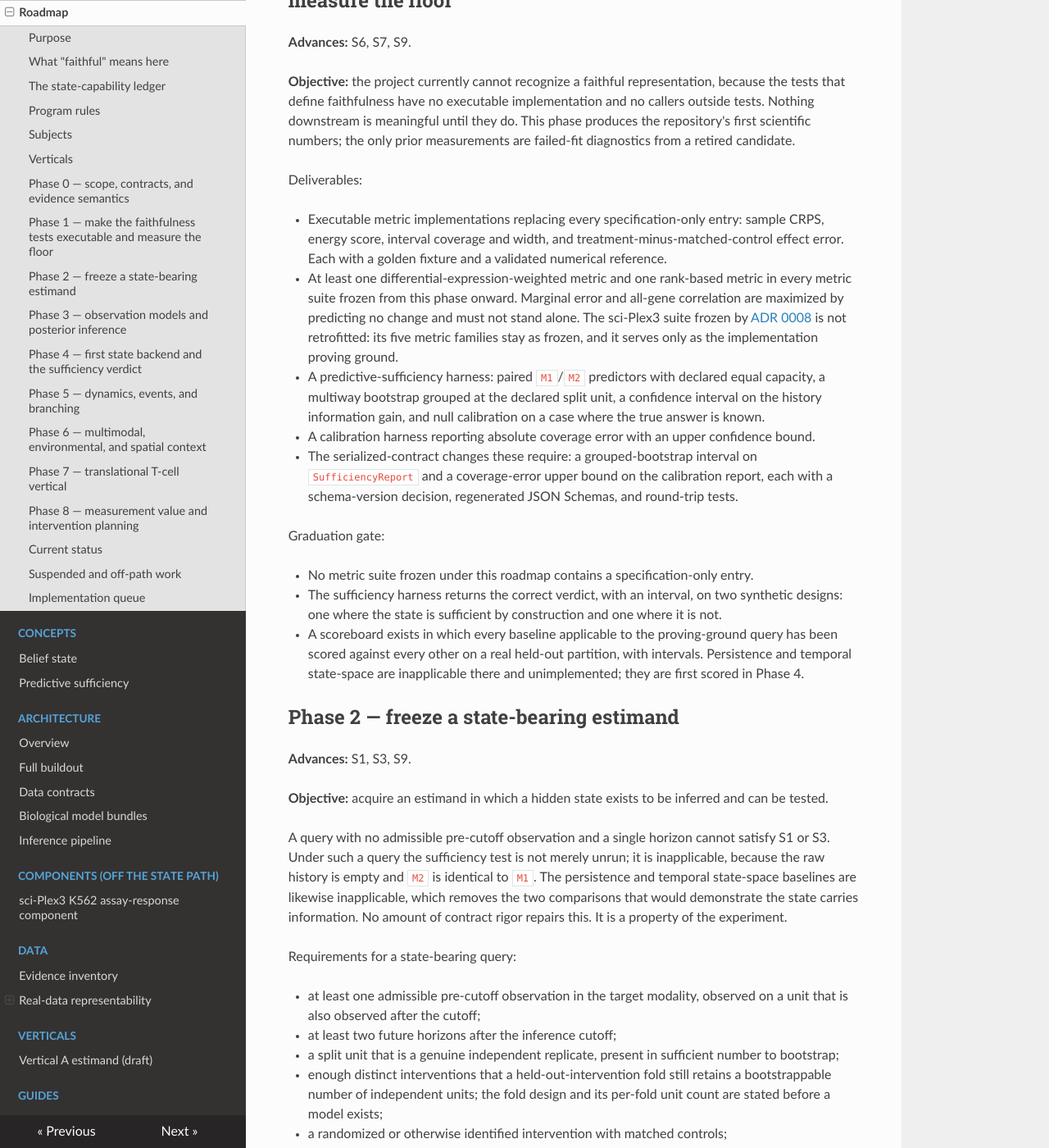
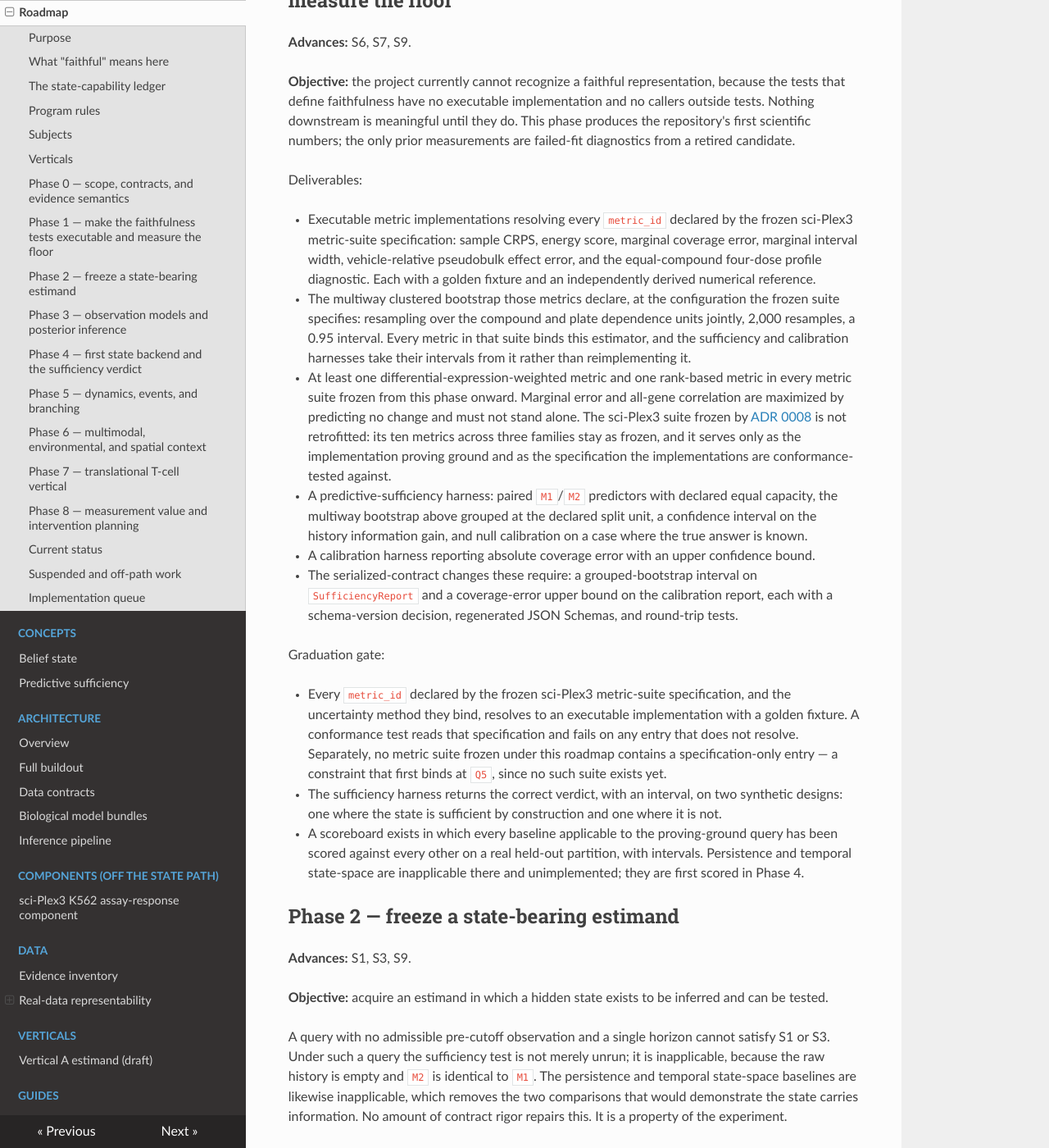
Before and after one commit to logannye/cellstate, an MkDocs documentation site: the page built from docs/roadmap.md, in a window 1280 px wide and 1400 px high, scrolled down 3443 px. Shown: the whole window at 82% size. Built offline with MkDocs 1.6.1, drawn with Linux system fonts in a browser that asks for light colours; nearby versions of some CDN libraries; some of the changed text lies outside the part shown.

Commit message:
Repair the Phase 1 completion condition (ADR 0014)
Q1 and the first bullet of the Phase 1 graduation gate quantified over
metric suites frozen under the current roadmap. That set is empty: the
only benchmark in the repository was frozen 2026-08-09 by ADR 0008, three
days before the roadmap that cites it, and ADR 0013 explicitly exempts it
from retrofit. The first suite frozen under this roadmap arrives at Q5.
Both conditions were therefore satisfied by construction, with no metric
implementation written, and could not become false through omission.

Bind the condition to the frozen sci-Plex3 metric-suite specification
instead, enforced by a conformance test that resolves every declared
metric_id and verifies the specification's own hash. Move the multiway
clustered bootstrap the suite declares into Q1, so both faithfulness
harnesses take their intervals from one estimator rather than leaving it
unscheduled between Q1 and Q2. Leave the frozen artifact's bindings
unchanged and defer re-versioning it to Q3, the first item that would run
the implementations against the frozen partitions.

Correct the count of the frozen suite: three family values across ten
metrics, not "five metric families," in the roadmap and by marked
amendment in ADR 0013.

Authorization only; no src/ implementation, per program rule 2.

Co-Authored-By: Claude Opus 5 (1M context) <noreply@anthropic.com>

```diff
--- a/docs/roadmap.md
+++ b/docs/roadmap.md
@@ -68,7 +68,8 @@ These apply to every phase.
    by `tests/test_roadmap_queue_contract.py`.
 4. **Order changes require an ADR.** Any change to phase order, to the ledger, or to a graduation
    gate is a decision record, contemporaneous with the change. Rule 4 is satisfied for this
-   reordering by [ADR 0013](adr/0013-state-first-roadmap-reordering.md).
+   reordering by [ADR 0013](adr/0013-state-first-roadmap-reordering.md), and for the Phase 1
+   completion condition by [ADR 0014](adr/0014-phase-1-completion-condition.md).
 5. **Every model declares its scope.** Query family, system boundary, assays, interventions,
    environments, horizons, and out-of-support and abstention behavior, in a registered model card
    alongside its data card.
@@ -144,16 +145,22 @@ numbers; the only prior measurements are failed-fit diagnostics from a retired c
 
 Deliverables:
 
-- Executable metric implementations replacing every specification-only entry: sample CRPS, energy
-  score, interval coverage and width, and treatment-minus-matched-control effect error. Each with a
-  golden fixture and a validated numerical reference.
+- Executable metric implementations resolving every `metric_id` declared by the frozen sci-Plex3
+  metric-suite specification: sample CRPS, energy score, marginal coverage error, marginal interval
+  width, vehicle-relative pseudobulk effect error, and the equal-compound four-dose profile
+  diagnostic. Each with a golden fixture and an independently derived numerical reference.
+- The multiway clustered bootstrap those metrics declare, at the configuration the frozen suite
+  specifies: resampling over the compound and plate dependence units jointly, 2,000 resamples, a
+  0.95 interval. Every metric in that suite binds this estimator, and the sufficiency and calibration
+  harnesses take their intervals from it rather than reimplementing it.
 - At least one differential-expression-weighted metric and one rank-based metric in every metric
   suite frozen from this phase onward. Marginal error and all-gene correlation are maximized by
   predicting no change and must not stand alone. The sci-Plex3 suite frozen by
-  [ADR 0008](adr/0008-sciplex3-k562-component-benchmark.md) is not retrofitted: its five metric
-  families stay as frozen, and it serves only as the implementation proving ground.
-- A predictive-sufficiency harness: paired `M1`/`M2` predictors with declared equal capacity, a
-  multiway bootstrap grouped at the declared split unit, a confidence interval on the history
+  [ADR 0008](adr/0008-sciplex3-k562-component-benchmark.md) is not retrofitted: its ten metrics
+  across three families stay as frozen, and it serves only as the implementation proving ground and
+  as the specification the implementations are conformance-tested against.
+- A predictive-sufficiency harness: paired `M1`/`M2` predictors with declared equal capacity, the
+  multiway bootstrap above grouped at the declared split unit, a confidence interval on the history
   information gain, and null calibration on a case where the true answer is known.
 - A calibration harness reporting absolute coverage error with an upper confidence bound.
 - The serialized-contract changes these require: a grouped-bootstrap interval on `SufficiencyReport`
@@ -162,7 +169,11 @@ Deliverables:
 
 Graduation gate:
 
-- No metric suite frozen under this roadmap contains a specification-only entry.
+- Every `metric_id` declared by the frozen sci-Plex3 metric-suite specification, and the uncertainty
+  method they bind, resolves to an executable implementation with a golden fixture. A conformance
+  test reads that specification and fails on any entry that does not resolve. Separately, no metric
+  suite frozen under this roadmap contains a specification-only entry — a constraint that first binds
+  at `Q5`, since no such suite exists yet.
 - The sufficiency harness returns the correct verdict, with an interval, on two synthetic designs:
   one where the state is sufficient by construction and one where it is not.
 - A scoreboard exists in which every baseline applicable to the proving-ground query has been scored
@@ -451,16 +462,26 @@ Each item names the ledger capabilities it advances. Items are worked in order.
 content-addressed manifests and must not be reused. The queue extends through Phase 4; Phases 5–8 are
 not yet decomposed into items and must not be started from prose.
 
-1. **`Q1` — implement the metric suite.** [S6, S9] Sample CRPS, energy score, interval coverage and
-   width, and matched-control effect error, each with a golden fixture and a numerical reference. Add
-   a differential-expression-weighted metric and a rank-based metric for suites frozen from here on.
-   *Files:* new `src/cellstate/evaluation/metrics.py`; port kinds at
-   `src/cellstate/backends/contracts.py`; suite gate at `src/cellstate/data/benchmarks.py`.
-   *Done when:* no suite frozen under this roadmap resolves any entry to
-   `PortImplementationKind.SPECIFICATION_ONLY`, and `make check` is green.
+1. **`Q1` — implement the metric suite and its interval estimator.** [S6, S9] Sample CRPS, energy
+   score, marginal coverage error, marginal interval width, vehicle-relative pseudobulk effect error,
+   and the equal-compound four-dose profile diagnostic — the six distinct computations behind the ten
+   `metric_id` entries the frozen sci-Plex3 suite declares — plus the multiway clustered bootstrap
+   every one of them binds. Each with a golden fixture and an independently derived numerical
+   reference; the bootstrap's reference is a design whose interval is known analytically, never a
+   recorded output of the implementation under test. Add a differential-expression-weighted metric and
+   a rank-based metric for suites frozen from here on.
+   *Files:* new `src/cellstate/evaluation/metrics.py` and
+   `src/cellstate/evaluation/bootstrap.py`; port kinds at `src/cellstate/backends/contracts.py`;
+   suite gate at `src/cellstate/data/benchmarks.py`.
+   *Done when:* a conformance test reads
+   `benchmarks/vertical-a/sciplex3-k562-24h-v1/support/metric-suite-spec.json` and resolves every
+   `metric_id` it declares, and the uncertainty method they bind, to an executable implementation —
+   failing on any entry that does not resolve — and `make check` is green. The frozen benchmark
+   artifact's own bindings stay `specification_only`; re-versioning it is `Q3`'s decision, per
+   [ADR 0014](adr/0014-phase-1-completion-condition.md).
 2. **`Q2` — implement the sufficiency and calibration harnesses.** [S7, S6] Paired `M1`/`M2`
-   predictors with declared equal capacity, multiway bootstrap grouped at the split unit, a confidence
-   interval on the history information gain, and null calibration. This requires adding a
+   predictors with declared equal capacity, `Q1`'s multiway bootstrap grouped at the split unit, a
+   confidence interval on the history information gain, and null calibration. This requires adding a
    grouped-bootstrap interval to `SufficiencyReport` and a coverage-error upper bound to the
    calibration report; both are serialized-contract changes needing a schema-version decision,
    regenerated JSON Schemas, and round-trip tests before any harness is written.
@@ -475,7 +496,9 @@ not yet decomposed into items and must not be started from prose.
    baseline-versus-baseline scoring with no candidate model in the loop, or moves the floor
    measurement onto the Phase 2 estimand. Until that ADR lands, `Q3` is blocked and `Q4` and `Q5`
    proceed first. Persistence and temporal state-space are inapplicable to this query and
-   unimplemented; any scoreboard produced here must say so on its face.
+   unimplemented; any scoreboard produced here must say so on its face. This is also the item that
+   decides whether to publish `benchmark_version` `1.1.0` of the frozen artifact with executable
+   metric bindings, since it is the first that would run them against the frozen partitions.
 4. **`Q4` — review and manifest the state-bearing source.** [S1, S3] Produce the reviewed manifest and
    representability assessment for `GSE274113`, including exact byte identity, license and use terms,
    library structure, and per-claim eligibility. Record the number of independent parent cultures, the
--- a/mkdocs.yml
+++ b/mkdocs.yml
@@ -41,4 +41,5 @@ nav:
       - sci-Plex3 p1 loader and baselines: adr/0011-sciplex3-p1-loader-and-baselines.md
       - sci-Plex3 p1-trained candidate: adr/0012-sciplex3-p1-trained-candidate.md
       - State-first roadmap reordering: adr/0013-state-first-roadmap-reordering.md
+      - Phase 1 completion condition: adr/0014-phase-1-completion-condition.md
 strict: true
```
Also changed, not shown: CHANGELOG.md (+11 -0 lines), docs/adr/0013-state-first-roadmap-reordering.md (+7 -3 lines), docs/adr/0014-phase-1-completion-condition.md (added, +104 -0 lines).
